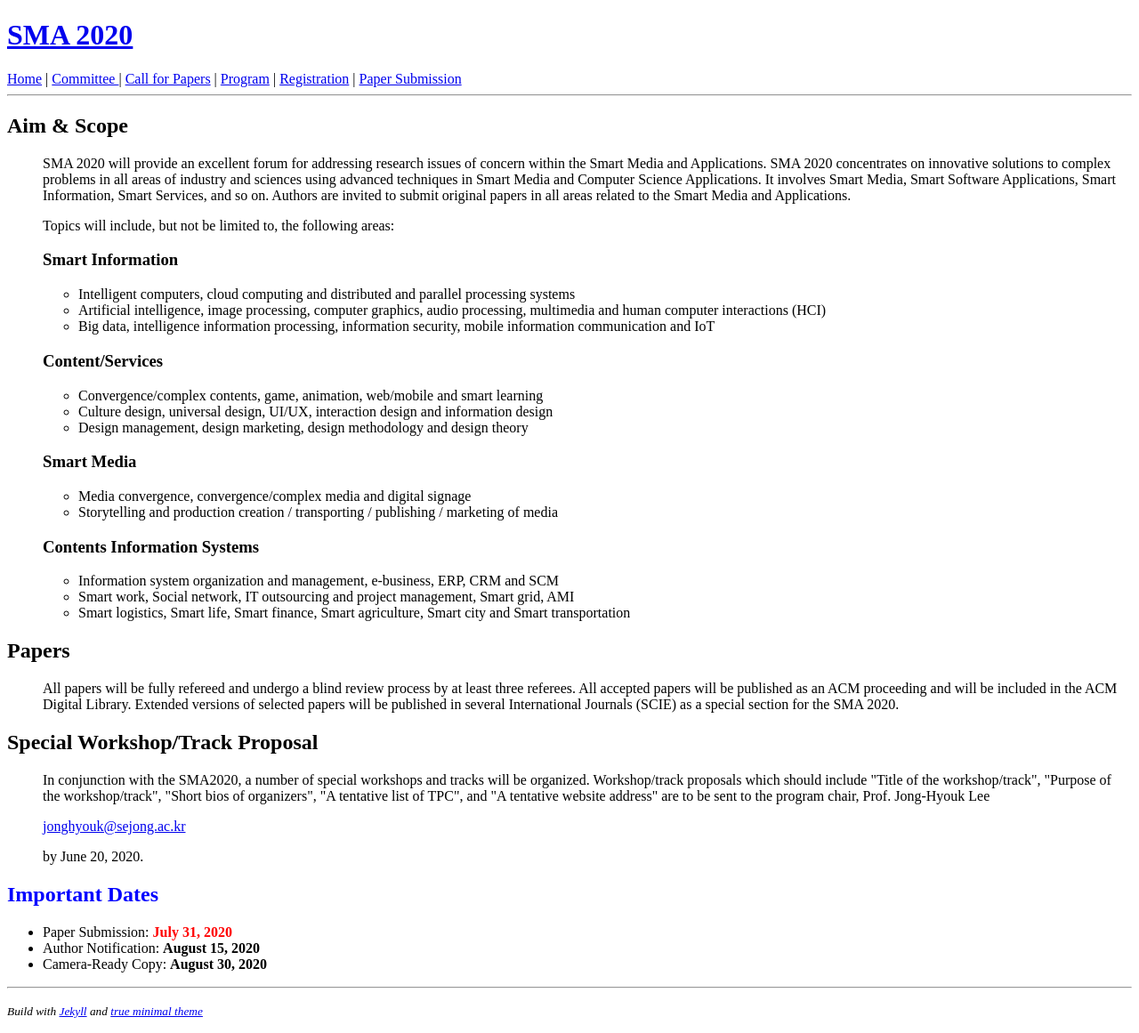
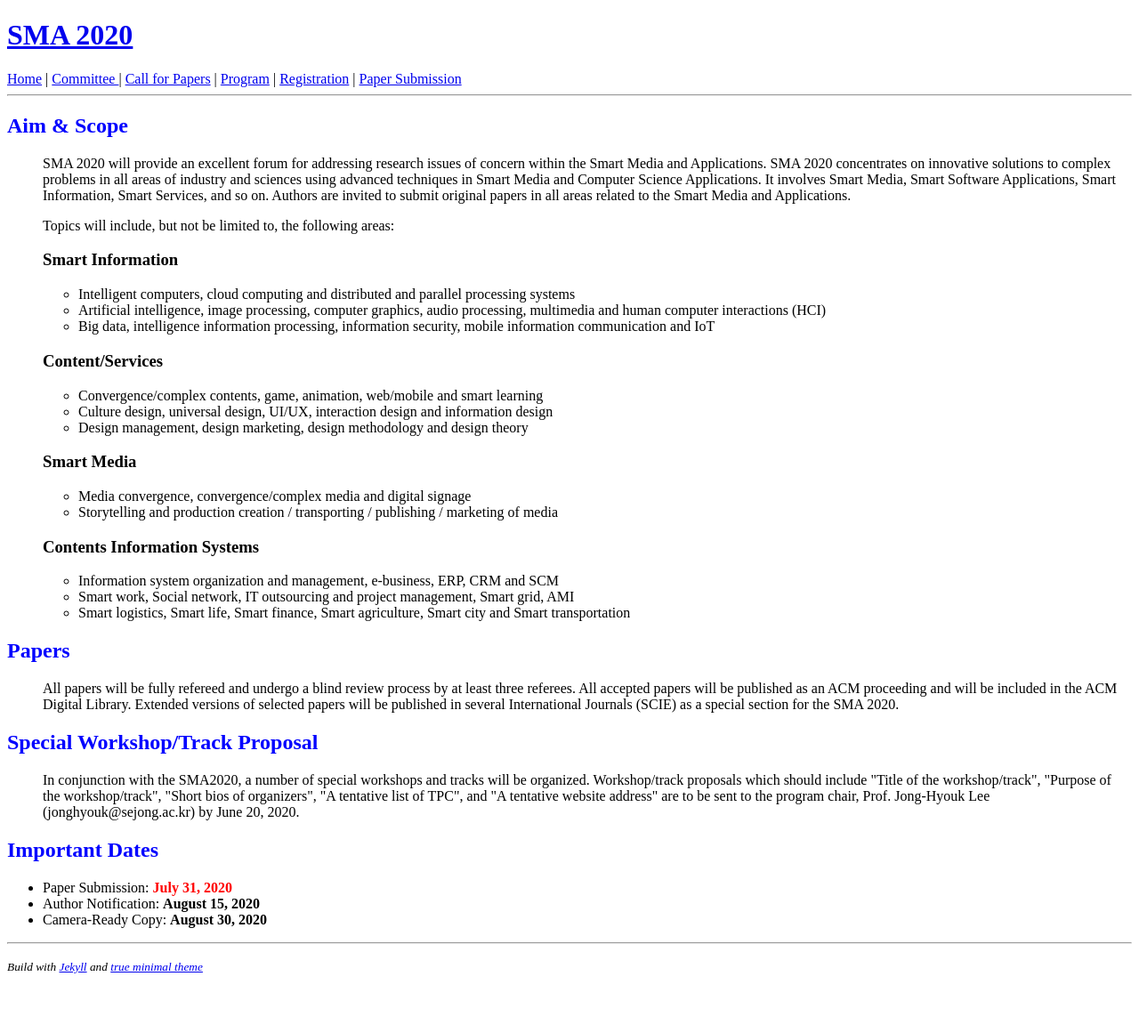
Before and after one commit to icea-conf/sma-2020.github.io, a Jekyll site: the page built from papers/index.html, in a window 1280 px wide. Shown: the whole page at 89% size. Built offline with Jekyll 4.4.1, drawn with Linux system fonts in a browser that asks for light colours; after the commit the page ends 1111 px from its top, so only the background shows below that.

Commit message:
Update index.html

```diff
--- a/papers/index.html
+++ b/papers/index.html
@@ -2,7 +2,7 @@
 layout: default
 title: SMA 2020
 ---
-            <h2>Aim & Scope</h2>
+            <h2 style="color:#0000FF">Aim & Scope</h2>
             <ul>
                  <p>SMA 2020 will provide an excellent forum for addressing research issues of concern within the Smart Media and Applications. SMA 2020 concentrates on innovative solutions to complex problems in all areas of industry and sciences using advanced techniques in Smart Media and Computer Science Applications. It involves Smart Media, Smart Software Applications, Smart Information, Smart Services, and so on. Authors are invited to submit original papers in all areas related to the Smart Media and Applications.</p>
                  <p>Topics will include, but not be limited to, the following areas:</p>
@@ -35,14 +35,14 @@
                         </ul>
             </ul>
 
-            <h2>Papers</h2>
+            <h2 style="color:#0000FF">Papers</h2>
             <ul>
                   <p>All papers will be fully refereed and undergo a blind review process by at least three referees. All accepted papers will be published as an ACM proceeding and will be included in the ACM Digital Library. Extended versions of selected papers will be published in several International Journals (SCIE) as a special section for the SMA 2020.</p>
             </ul>
 
-            <h2>Special Workshop/Track Proposal</h2>
+            <h2 style="color:#0000FF">Special Workshop/Track Proposal</h2>
             <ul>
-                  <p>In conjunction with the SMA2020, a number of special workshops and tracks will be organized. Workshop/track proposals which should include "Title of the workshop/track", "Purpose of the workshop/track", "Short bios of organizers", "A tentative list of TPC", and "A tentative website address" are to be sent to the program chair, Prof. Jong-Hyouk Lee</p><a href="jonghyouk@sejong.ac.kr">jonghyouk@sejong.ac.kr</a><p> by June 20, 2020.</p>
+                  <p>In conjunction with the SMA2020, a number of special workshops and tracks will be organized. Workshop/track proposals which should include "Title of the workshop/track", "Purpose of the workshop/track", "Short bios of organizers", "A tentative list of TPC", and "A tentative website address" are to be sent to the program chair, Prof. Jong-Hyouk Lee (jonghyouk@sejong.ac.kr) by June 20, 2020.</p>
             </ul>
 
             <h2 style="color:#0000FF">Important Dates</h2>
```
